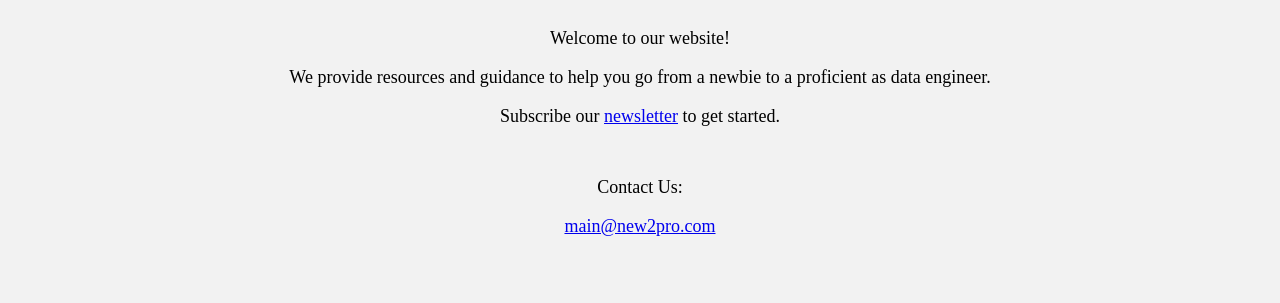
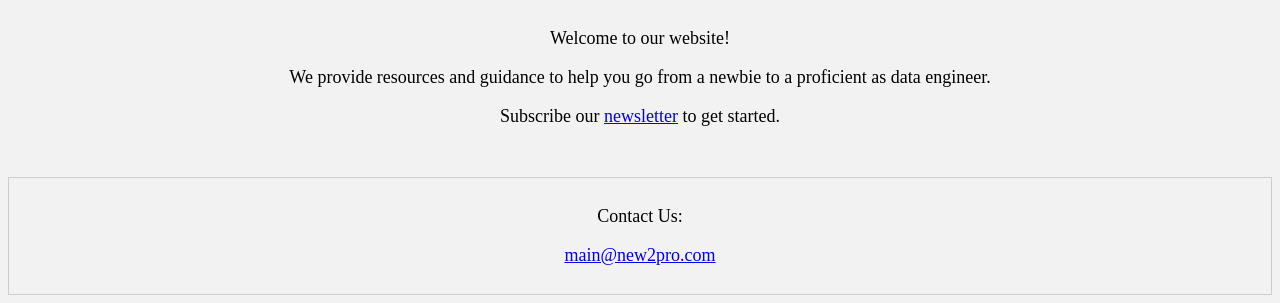
Before and after one commit to guoliveira/guoliveira.github.io, a plain HTML site: page index.html in a window 1280 px wide. Shown: the part 469-772 px from the top of the page. Drawn offline with Linux system fonts and the light colour scheme.

Commit message:
Caixa no contacto

```diff
--- a/index.html
+++ b/index.html
@@ -45,6 +45,8 @@
 			text-align: center;
 			margin-top: 50px;
 			font-size: 18px;
+			border: 1px solid #ccc;
+			padding: 10px;
 		}
 	</style>
 </head>
@@ -62,7 +64,7 @@
 	</div>
 	<div class="contact">
 		<p>Contact Us:</p>
-		<a href="mailto:main@new2pro.com">main@new2pro.com</a>
+		<p><a href="mailto:main@new2pro.com">main@new2pro.com</a></p>
 	</div>
 </body>
 </html>
```
